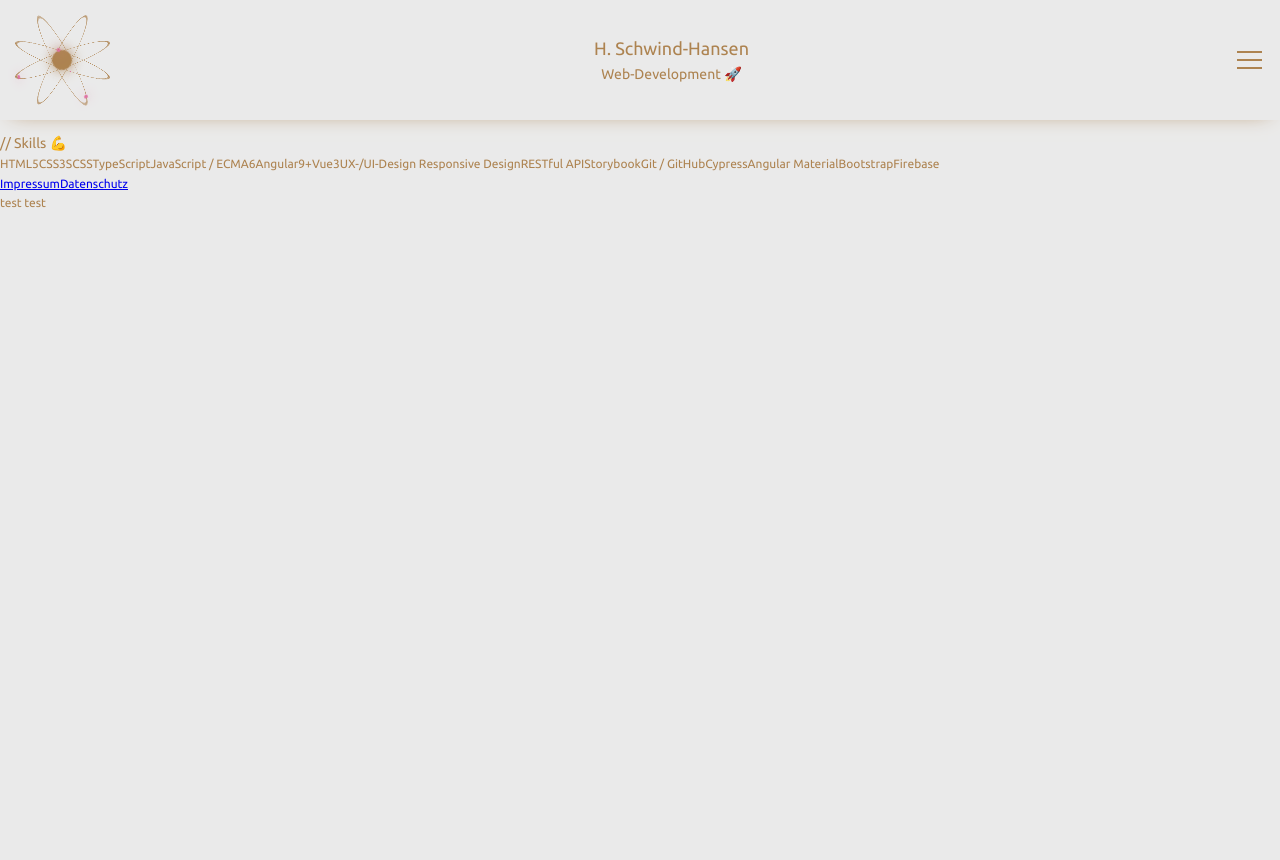
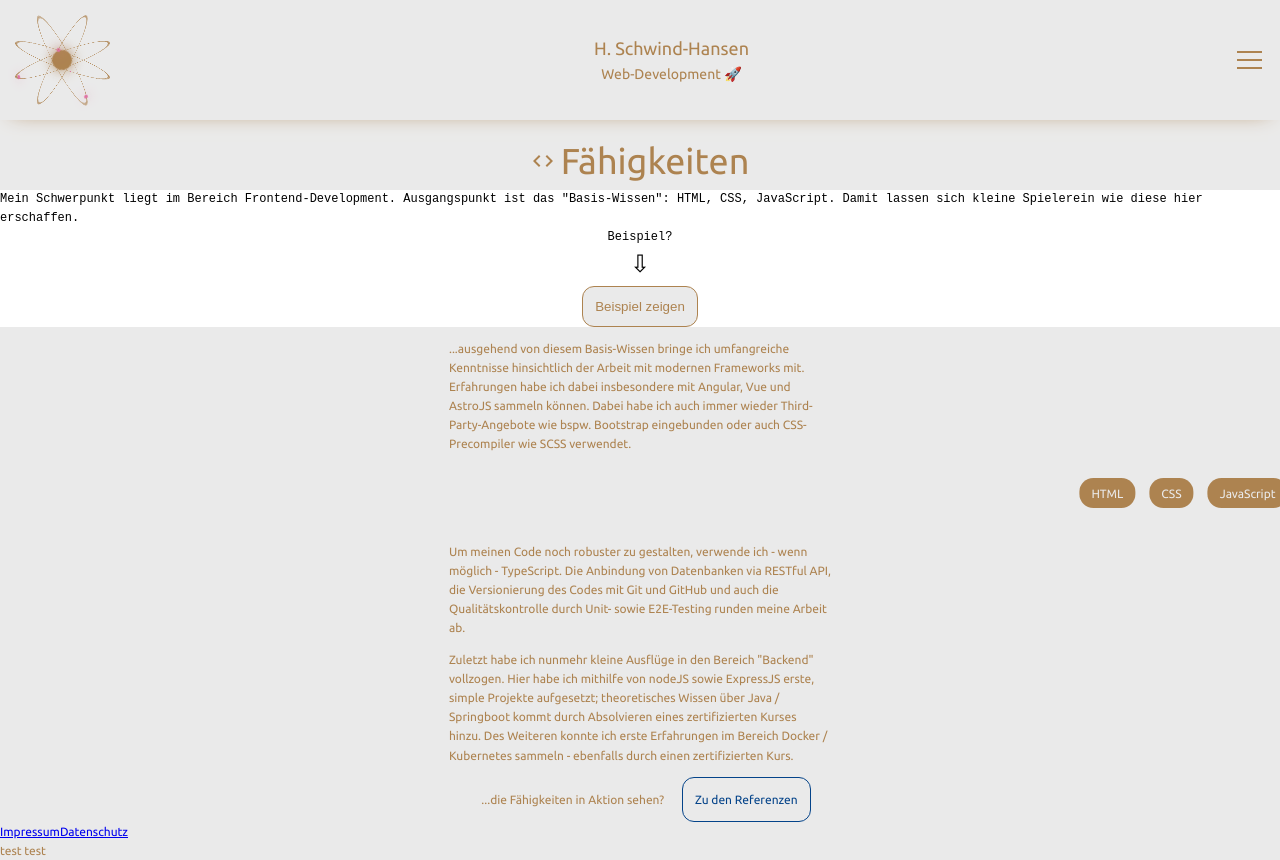
Before and after one commit to hsh420/homepage_hsh, a Vue app: page /skills in a window 1280 px wide. Before the commit the page ends 800 px from the top, so only its background shows below. Built offline with nearby package versions, Linux system fonts and the light colour scheme.

Commit message:
feat: first draft skill-view

```diff
--- a/src/assets/base.css
+++ b/src/assets/base.css
@@ -59,3 +59,8 @@ body {
   -webkit-font-smoothing: antialiased;
   -moz-osx-font-smoothing: grayscale;
 }
+
+.text {
+  padding: 0 12px;
+  max-width: 60ch;
+}
--- a/src/components/ButtonComponent.vue
+++ b/src/components/ButtonComponent.vue
@@ -14,7 +14,7 @@ const props = defineProps<{
   <RouterLink v-if="link" :to="{ name: link }" :class="'base ' + className + ' ' + size">{{
     text
   }}</RouterLink>
-  <button class="button" v-else v-on:click="method">{{ text }}</button>
+  <button :class="'base ' + className + ' ' + size" v-else v-on:click="method">{{ text }}</button>
 </template>
 
 <style>
@@ -23,6 +23,7 @@ const props = defineProps<{
   border-radius: 12px;
   padding: 12px;
   cursor: pointer;
+  background-color: var(--color-background);
 }
 .primary {
   color: var(--color-text);
--- a/src/components/HeaderComponent.vue
+++ b/src/components/HeaderComponent.vue
@@ -93,10 +93,9 @@ const routes = [
 <style scoped>
 header {
   position: fixed;
-  left: 0;
-  right: 0;
   top: 0;
   z-index: 99;
+  width: 100vw;
 }
 .head__wrapper {
   display: flex;
--- a/src/views/SkillView.vue
+++ b/src/views/SkillView.vue
@@ -1,24 +1,272 @@
+<script lang="ts" setup>
+import codeIcon from '@/assets/icons/code_24dp_E8EAED_FILL0_wght400_GRAD0_opsz24.svg?raw'
+import { ref } from 'vue'
+import ButtonComponent from '@/components/ButtonComponent.vue'
+
+let placeholder = ref('placeholder')
+
+function transformPlaceholder() {
+  console.log(placeholder)
+  return placeholder.value === 'placeholder'
+    ? (placeholder.value = 'transformed')
+    : (placeholder.value = 'placeholder')
+}
+
+const skills = [
+  'HTML',
+  'CSS',
+  'JavaScript',
+  'TypeScript',
+  'Angular',
+  'Vue',
+  'AstroJS',
+  'Git / GitHub',
+  'E2E-Testing',
+  'Cypress',
+  'nodeJS',
+  'ExpressJS',
+  'Storybook',
+  'RESTful API',
+  'UI-/UX-Design',
+  'Responsive Design',
+  'Scrum',
+  'KanBan',
+  'Datenbankanbindung',
+  'Firebase',
+  'Tailwind-CSS',
+  'SCSS'
+]
+</script>
+
 <template>
   <article>
-    <a id="skills"></a>
-    <h3>// Skills 💪</h3>
-    <div class="skill-container">
-      <span class="skill">HTML5</span>
-      <span class="skill">CSS3</span>
-      <span class="skill">SCSS</span>
-      <span class="skill">TypeScript</span>
-      <span class="skill">JavaScript / ECMA6</span>
-      <span class="skill">Angular9+</span>
-      <span class="skill">Vue3</span>
-      <span class="skill">UX-/UI-Design </span>
-      <span class="skill">Responsive Design</span>
-      <span class="skill">RESTful API</span>
-      <span class="skill">Storybook</span>
-      <span class="skill">Git / GitHub</span>
-      <span class="skill">Cypress</span>
-      <span class="skill">Angular Material</span>
-      <span class="skill">Bootstrap</span>
-      <span class="skill">Firebase</span>
+    <div class="flex-center">
+      <span class="icon" v-html="codeIcon"></span>
+      <h1>Fähigkeiten</h1>
+    </div>
+    <div :class="placeholder">
+      <div>
+        <p>
+          Mein Schwerpunkt liegt im Bereich Frontend-Development. Ausgangspunkt ist das
+          "Basis-Wissen": HTML, CSS, JavaScript. Damit lassen sich kleine Spielerein wie diese hier
+          erschaffen.
+        </p>
+      </div>
+      <div class="cta-container">
+        <p>Beispiel?</p>
+        <p class="placeholder__arrow">&#8681;</p>
+        <ButtonComponent
+          :className="placeholder === 'placeholder' ? 'primary' : 'warn'"
+          :text="placeholder === 'placeholder' ? 'Beispiel zeigen' : 'Zurücksetzen'"
+          :method="transformPlaceholder"
+        />
+      </div>
+    </div>
+    <div class="flex-center">
+      <p class="text">
+        ...ausgehend von diesem Basis-Wissen bringe ich umfangreiche Kenntnisse hinsichtlich der
+        Arbeit mit modernen Frameworks mit. Erfahrungen habe ich dabei insbesondere mit Angular, Vue
+        und AstroJS sammeln können. Dabei habe ich auch immer wieder Third-Party-Angebote wie bspw.
+        Bootstrap eingebunden oder auch CSS-Precompiler wie SCSS verwendet.
+      </p>
+    </div>
+    <div class="skill-wrapper">
+      <div class="skill-container">
+        <span v-for="skill of skills" class="skill">{{ skill }}</span>
+      </div>
+    </div>
+    <div class="flex-center">
+      <p class="text">
+        Um meinen Code noch robuster zu gestalten, verwende ich - wenn möglich - TypeScript. Die
+        Anbindung von Datenbanken via RESTful API, die Versionierung des Codes mit Git und GitHub
+        und auch die Qualitätskontrolle durch Unit- sowie E2E-Testing runden meine Arbeit ab.
+      </p>
+    </div>
+    <div class="flex-center">
+      <p class="text">
+        Zuletzt habe ich nunmehr kleine Ausflüge in den Bereich "Backend" vollzogen. Hier habe ich
+        mithilfe von nodeJS sowie ExpressJS erste, simple Projekte aufgesetzt; theoretisches Wissen
+        über Java / Springboot kommt durch Absolvieren eines zertifizierten Kurses hinzu. Des
+        Weiteren konnte ich erste Erfahrungen im Bereich Docker / Kubernetes sammeln - ebenfalls
+        durch einen zertifizierten Kurs.
+      </p>
+    </div>
+    <div class="flex-center">
+      <p class="text">...die Fähigkeiten in Aktion sehen?</p>
+      <ButtonComponent className="accent" link="experience" text="Zu den Referenzen" />
     </div>
   </article>
 </template>
+
+<style>
+.icon {
+  line-height: 0;
+}
+.flex-center {
+  display: flex;
+  justify-content: center;
+  gap: 6px;
+  align-items: center;
+}
+.flex-center + .flex-center {
+  margin-top: 12px;
+}
+.flex-center:nth-child(1) {
+  font-size: 1.5rem;
+}
+.placeholder {
+  background-color: #fff;
+  color: #000;
+  font-family: monospace;
+  margin-bottom: 12px;
+}
+.placeholder__arrow {
+  font-size: 1.5rem;
+  animation: bounce 2s linear infinite;
+}
+.transformed {
+  animation: buildUp 3s forwards;
+  width: 100%;
+  display: flex;
+  flex-direction: column;
+}
+.cta-container {
+  text-align: center;
+}
+.skill-wrapper {
+  overflow: hidden;
+  height: 40px;
+  max-width: 100%;
+  box-sizing: content-box;
+  padding-left: 100%;
+  margin: 24px 0;
+}
+.skill-container {
+  padding-right: 100%;
+  display: inline-block;
+  height: 40px;
+  white-space: nowrap;
+  animation: ticker 60s linear infinite;
+  box-sizing: content-box;
+}
+.skill-container:hover {
+  animation-play-state: paused;
+}
+.skill {
+  padding: 6px 12px;
+  background-color: var(--color-text);
+  color: var(--color-background);
+  border-radius: 14px;
+  height: 30px;
+  display: inline-block;
+  margin-right: 14px;
+}
+
+@keyframes buildUp {
+  0% {
+    background-color: #fff;
+    color: #000;
+    font-family: monospace;
+  }
+  10% {
+    background-color: #fff;
+    color: #000;
+    font-family: monospace;
+    padding-top: 12px;
+  }
+  20% {
+    background-color: #fff;
+    color: #000;
+    font-family: monospace;
+    padding-top: 12px;
+    padding-bottom: 12px;
+  }
+  30% {
+    background-color: #fff;
+    color: #000;
+    font-family: monospace;
+    padding-top: 12px;
+    padding-bottom: 12px;
+    padding-left: 12px;
+  }
+  40% {
+    background-color: #fff;
+    color: #000;
+    font-family: monospace;
+    padding-top: 12px;
+    padding-bottom: 12px;
+    padding-left: 12px;
+    padding-right: 12px;
+  }
+  50% {
+    background-color: #fff;
+    color: #000;
+    font-family: monospace;
+    padding-top: 12px;
+    padding-bottom: 12px;
+    padding-left: 12px;
+    padding-right: 12px;
+    text-align: justify;
+  }
+  60% {
+    color: #000;
+    font-family: monospace;
+    padding-top: 12px;
+    padding-bottom: 12px;
+    padding-left: 12px;
+    padding-right: 12px;
+    text-align: justify;
+    background-color: var(--color-background);
+  }
+  70% {
+    font-family: monospace;
+    padding-top: 12px;
+    padding-bottom: 12px;
+    padding-left: 12px;
+    padding-right: 12px;
+    text-align: justify;
+    background-color: var(--color-background);
+    color: var(--color-text);
+  }
+  80% {
+    padding-top: 12px;
+    padding-bottom: 12px;
+    padding-left: 12px;
+    padding-right: 12px;
+    text-align: justify;
+    background-color: var(--color-background);
+    color: var(--color-text);
+    font-family: 'Ubuntu';
+  }
+  90% {
+    padding-top: 12px;
+    padding-bottom: 12px;
+    padding-left: 12px;
+    padding-right: 12px;
+    text-align: justify;
+    background-color: var(--color-background);
+    color: var(--color-text);
+    font-family: 'Ubuntu';
+  }
+  100% {
+    padding-top: 12px;
+    padding-bottom: 12px;
+    padding-left: 12px;
+    padding-right: 12px;
+    text-align: justify;
+    background-color: var(--color-background);
+    color: var(--color-text);
+    font-family: 'Ubuntu';
+    gap: 12px;
+  }
+}
+
+@keyframes ticker {
+  0% {
+    transform: translateX(0);
+  }
+  100% {
+    transform: translateX(-120%);
+  }
+}
+</style>
```
